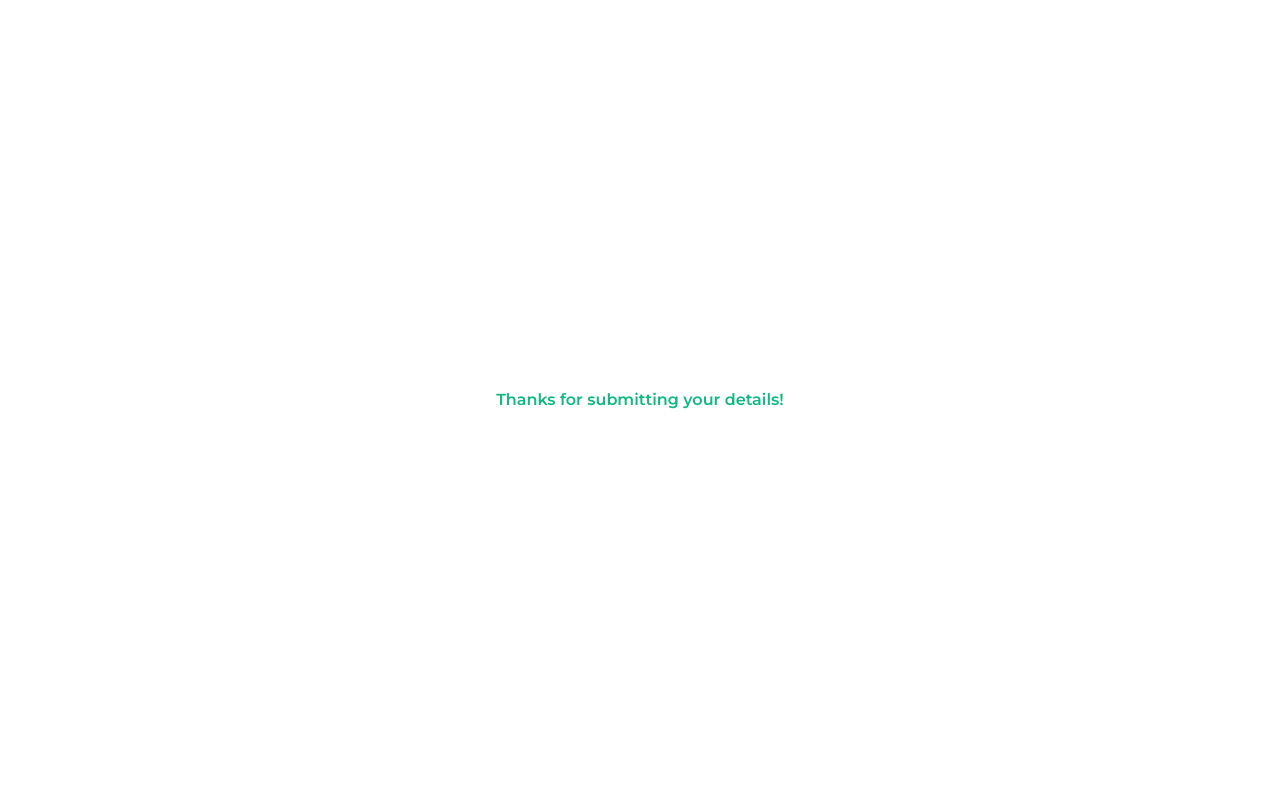
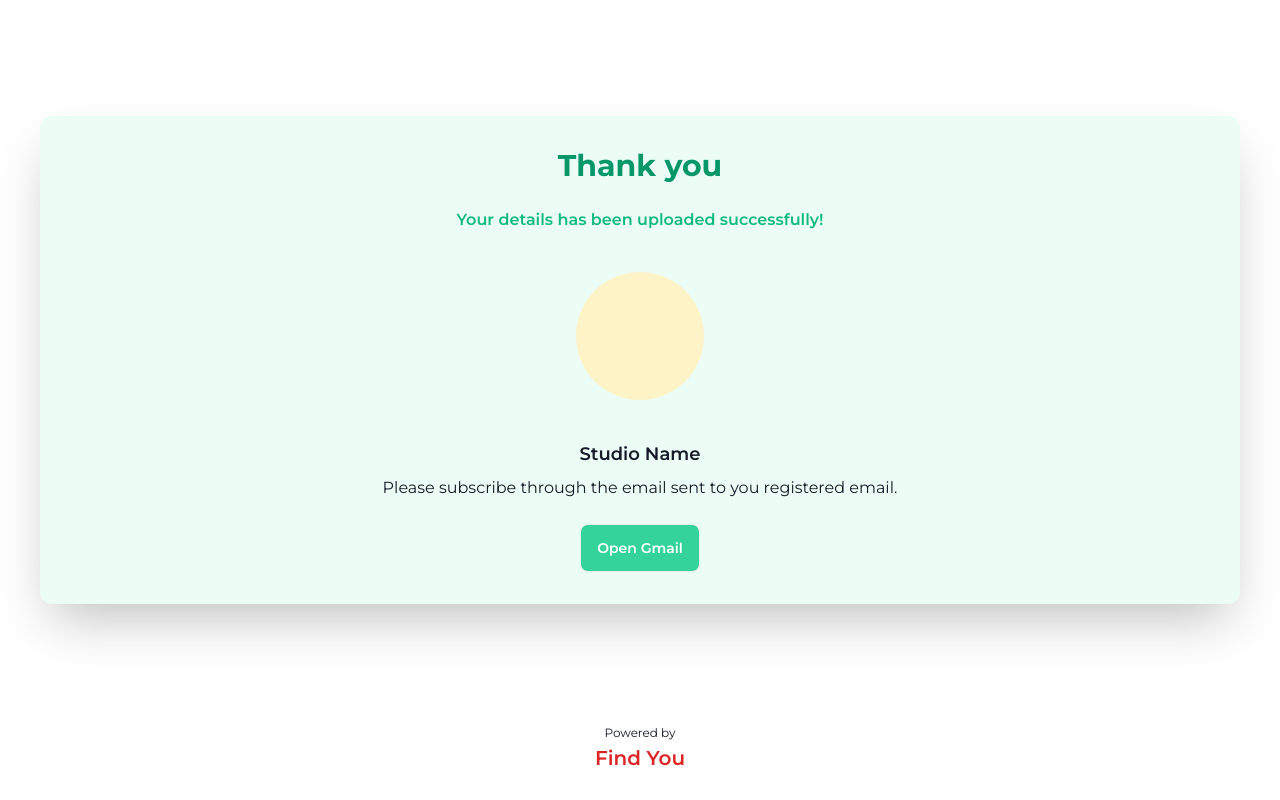
Before and after one commit to princesanjivy/snapsort, a Next.js app: page /selfie/success in a window 1280 px wide. Built offline with nearby package versions, Linux system fonts and the light colour scheme.

Commit message:
refactored code and designed success page

```diff
--- a/app/layout.tsx
+++ b/app/layout.tsx
@@ -1,7 +1,8 @@
 import type { Metadata } from "next";
 import { Montserrat } from "next/font/google";
-import { DataProvider } from "@/components/DataContext";
+import { DataProvider } from "@/context/dataContext";
 import "./globals.css";
+import Footer from "@/components/footer";
 
 const font = Montserrat({
   subsets: ["latin"],
@@ -21,6 +22,8 @@ export default function RootLayout({
     <html lang="en" data-theme="corporate">
       <body className={font.className}>
         <DataProvider>{children}</DataProvider>
+        {/* TODO: footer need to be properly done  */}
+        <Footer />
       </body>
     </html>
   );
--- a/app/selfie/success/page.tsx
+++ b/app/selfie/success/page.tsx
@@ -1,8 +1,35 @@
+import Link from "next/link";
+
 const Success = () => {
   return (
     <>
-      <div className="flex justify-center items-center h-screen">
-        <h1 className="text-emerald-500 font-semibold">Thanks for submitting your details!</h1>
+      <div className="flex flex-col" style={{ minHeight: "90vh" }}>
+        {/* Body area */}
+        <div className="flex flex-grow justify-center items-center">
+          <div className="flex flex-col justify-center items-center text-center bg-emerald-50 p-8 m-10 w-full h-min rounded-xl shadow-2xl">
+            <span className="text-3xl text-emerald-600 font-bold">
+              Thank you
+            </span>
+            <br />
+            <span className="text-emerald-500 font-semibold">
+              Your details has been uploaded successfully!
+            </span>
+            {/* studio image will come here */}
+            <div className="my-10 w-32 h-32 bg-amber-100 rounded-full"></div>
+            <h1 className="text-lg font-semibold">Studio Name</h1>
+            {/* subscribe part */}
+            <div className="m-2 text-md text-center">
+              Please subscribe through the email sent to you registered email.
+            </div>
+            <Link
+              type="button"
+              className="mt-4 btn rounded-lg text-white bg-emerald-400"
+              href="intent://#Intent;scheme=googlegmail;package=com.google.android.gm;end"
+            >
+              Open Gmail
+            </Link>
+          </div>
+        </div>
       </div>
     </>
   );
--- a/app/selfie/upload/page.tsx
+++ b/app/selfie/upload/page.tsx
@@ -1,16 +1,12 @@
 "use client";
 
 import { ChangeEvent, useRef, useState } from "react";
-import { useData } from "@/components/DataContext";
+import { useData } from "@/context/dataContext";
 import { useRouter } from "next/navigation";
-import AlertPopup from "@/components/AlertPopup";
-
-interface UserData {
-  event: string;
-  name: string;
-  email: string;
-  phone: string;
-}
+import AlertPopup from "@/components/alertPopup";
+import { UserDetail } from "@/types/interface";
+import Header from "@/components/header";
+import ErrorInfo from "@/components/errorInfo";
 
 const Upload = () => {
   const router = useRouter();
@@ -28,26 +24,12 @@ const Upload = () => {
   const [selectedImage, setSelectedImage] = useState<File | null>(null);
   const [pickedImage, setPickedImage] = useState<string | undefined>(undefined);
 
-  const { sharedData } = useData<UserData>();
+  const { sharedData } = useData<UserDetail>();
 
   if (sharedData != null) {
     console.log(sharedData.email);
   } else {
-    return (
-      <>
-        <div className="p-8 bg-emerald-400 w-full h-max">
-          <div className="text-white text-3xl text-center uppercase font-semibold italic">
-            Groom weds Bride
-          </div>
-          <div className="mt-8 text-white text-xl text-center opacity-80 font-medium">
-            Get your event photos
-          </div>
-        </div>
-        <div className="my-20 text-center">
-          Oops something wrong! <br /> Try again by scanning the QR code!
-        </div>
-      </>
-    );
+    return <ErrorInfo />;
   }
 
   const moveNextPage = () => {
@@ -132,24 +114,25 @@ const Upload = () => {
       console.log(response.body);
       console.log(response);
 
-      setAlertData({
-        isVisible: true,
-        message: "uploaded successfully!",
-        type: "alert-info",
-      });
+      // setAlertData({
+      //   isVisible: true,
+      //   message: "uploaded successfully!",
+      //   type: "alert-info",
+      // });
 
-      setTimeout(() => {
-        setAlertData({
-          isVisible: false,
-          message: "",
-          type: "",
-        });
+      // setTimeout(() => {
+      //   setAlertData({
+      //     isVisible: false,
+      //     message: "",
+      //     type: "",
+      //   });
 
-        moveNextPage();
-      }, 3000);
+      //   moveNextPage();
+      // }, 3000);
 
       setIsLoading(false);
       setCanSubmit(false);
+      moveNextPage();
 
       // setAlertData({
       //   isVisible: true,
@@ -187,25 +170,15 @@ const Upload = () => {
       {alertData.isVisible && (
         <AlertPopup message={alertData.message} type={alertData.type} />
       )}
-      <div className="p-8 bg-emerald-400 w-full h-max">
-        <div className="text-white text-3xl text-center uppercase font-semibold italic">
-          Groom weds Bride
-        </div>
-        <div className="mt-8 text-white text-xl text-center opacity-80 font-medium">
-          Get your event photos
-        </div>
-        <div className="mt-1 text-gray-700 text-lg text-center opacity-30">
-          Upload your selfie
+      <Header description="Upload your selfie" />
+      <div className="p-8w-full h-max">
+        <div className="m-2 text-md text-center">
+          Please ensure that your face is directly facing the camera when taking
+          the photo. This will help capture a clear and well-framed image.
         </div>
       </div>
       <div className="my-10"></div>
       <div className="flex flex-col justify-center items-center">
-        {/* <div
-          className="bg-emerald-50 text-slate-500 flex justify-center items-center my-10 w-40 h-40 rounded-xl shadow-2xl"
-          onClick={handleCameraImg}
-        >
-          Camera
-        </div> */}
         {canSubmit ? (
           <img
             src={pickedImage}
@@ -213,6 +186,14 @@ const Upload = () => {
             className="bg-emerald-50 text-slate-500 flex justify-center items-center mb-10 w-40 h-40 rounded-xl shadow-2xl"
           />
         ) : (
+          <>
+            <div
+              className="bg-emerald-50 font-bold text-slate-500 flex justify-center items-center mb-10 w-40 h-40 rounded-xl shadow-2xl"
+              onClick={handleCameraImg}
+            >
+              Camera
+            </div>
+
             <div>
               <input
                 type="file"
@@ -223,12 +204,13 @@ const Upload = () => {
               />
 
               <div
-              className="bg-emerald-50 text-slate-500 flex justify-center items-center mb-10 w-40 h-40 rounded-xl shadow-2xl"
+                className="bg-emerald-50 font-bold text-slate-500 flex justify-center items-center mb-10 w-40 h-40 rounded-xl shadow-2xl"
                 onClick={handleUploadImg}
               >
                 Upload
               </div>
             </div>
+          </>
         )}
         {canSubmit ? (
           <span>Click on the submit button below</span>
@@ -236,7 +218,7 @@ const Upload = () => {
           <span>Please take/upload photo</span>
         )}
         {isLoading ? (
-          <span className="loading loading-dots loading-lg bg-emerald-400"></span>
+          <span className="mt-4 loading loading-dots loading-lg bg-emerald-400"></span>
         ) : (
           <button
             type="button"
@@ -249,12 +231,6 @@ const Upload = () => {
         )}
       </div>
       <div className="my-20"></div>
-      <div className="absolute bottom-0 p-8 bg-emerald-400 w-full h-max">
-        <div className="m-2 text-white text-md text-center opacity-60">
-          Please ensure that your face is directly facing the camera when taking
-          the photo. This will help capture a clear and well-framed image.
-        </div>
-      </div>
     </>
   );
 };
--- a/components/AlertPopup.tsx
+++ b/components/alertPopup.tsx
@@ -1,7 +1,4 @@
-interface AlertPopupProps {
-  message: string;
-  type: string;
-}
+import { AlertPopupProps } from "@/types/interface";
 
 const AlertPopup = ({ message, type }: AlertPopupProps) => {
   return (
--- /dev/null
+++ b/components/errorInfo.tsx
@@ -0,0 +1,16 @@
+import Header from "./header";
+
+const ErrorInfo = () => {
+  return (
+    <div className="flex flex-col min-h-screen">
+      <Header description="" />
+      <div className="flex flex-grow justify-center items-center text-center">
+        <h1 className="text-emerald-500 font-semibold">
+          Something went wrong, please scan the QR code again!
+        </h1>
+      </div>
+    </div>
+  );
+};
+
+export default ErrorInfo;
--- /dev/null
+++ b/components/footer.tsx
@@ -0,0 +1,11 @@
+const Footer = () => {
+  return (
+    <footer className="relative bottom-0 text-center w-full">
+      <span className="text-xs">Powered by</span>
+      <br />
+      <span className="text-xl text-red-600 font-semibold">Find You</span>
+    </footer>
+  );
+};
+
+export default Footer;
--- /dev/null
+++ b/components/header.tsx
@@ -0,0 +1,21 @@
+import { HeaderProps } from "@/types/interface";
+
+const Header = ({ description }: HeaderProps) => {
+  return (
+    <div className="p-8 bg-emerald-400 w-full h-max">
+      <div className="text-white text-3xl text-center uppercase font-semibold italic">
+        Groom weds Bride
+      </div>
+      <div className="mt-8 text-white text-xl text-center opacity-80 font-medium">
+        Get your event photos
+      </div>
+      {description && (
+        <div className="mt-1 text-gray-700 text-lg text-center opacity-30">
+          {description}
+        </div>
+      )}
+    </div>
+  );
+};
+
+export default Header;
--- a/components/DataContext.tsx
+++ b/context/dataContext.tsx
@@ -1,17 +1,8 @@
 "use client";
 
-import { createContext, useContext, useState, ReactNode } from "react";
+import { DataContextProps, DataContextValue, UserDetail } from "@/types/interface";
+import { createContext, useContext, useState } from "react";
 
-interface DataContextProps<T> {
-    children: ReactNode;
-}
-
-interface DataContextValue<T> {
-    sharedData: T | null;
-    setSharedDataValue: (value: T) => void;
-}
-
-// Create a generic context
 const DataContext = createContext<DataContextValue<object> | undefined>(undefined);
 
 const DataProvider: React.FC<DataContextProps<object>> = ({ children }) => {
@@ -28,21 +19,13 @@ const DataProvider: React.FC<DataContextProps<object>> = ({ children }) => {
     );
 };
 
-// Use a generic type for DataContextValue
-
-interface UserData {
-    event: string,
-    name: string,
-    email: string,
-    phone: string,
-}
-
-const useData = <T = UserData>(): DataContextValue<UserData> => {
+// TODO: use a generic type for DataContextValue
+const useData = <T = UserDetail>(): DataContextValue<UserDetail> => {
     const context = useContext(DataContext);
     if (!context) {
         throw new Error("useData must be used within a DataProvider");
     }
-    return context as DataContextValue<UserData>;
+    return context as DataContextValue<UserDetail>;
 };
 
 export { DataProvider, useData };
--- /dev/null
+++ b/types/interface.ts
@@ -0,0 +1,26 @@
+import { ReactNode } from "react";
+
+export interface AlertPopupProps {
+  message: string;
+  type: string;
+}
+
+export interface HeaderProps {
+  description: string;
+}
+
+export interface UserDetail {
+  event: string;
+  name: string;
+  email: string;
+  phone: string;
+}
+
+export interface DataContextProps<T> {
+  children: ReactNode;
+}
+
+export interface DataContextValue<T> {
+  sharedData: T | null;
+  setSharedDataValue: (value: T) => void;
+}
```
Also changed, not shown: app/selfie/page.tsx (+12 -16 lines). Lines whose indentation alone changed are shown as unchanged.
